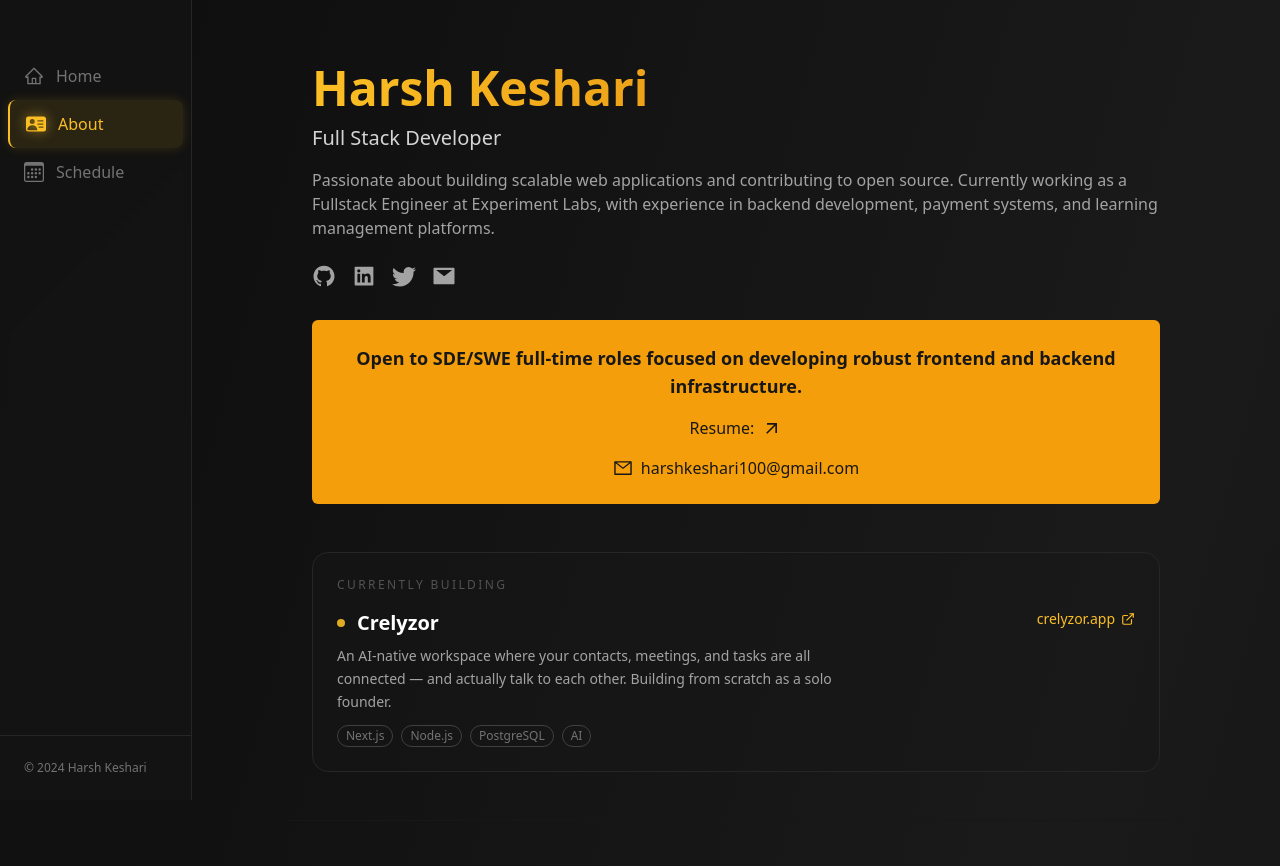
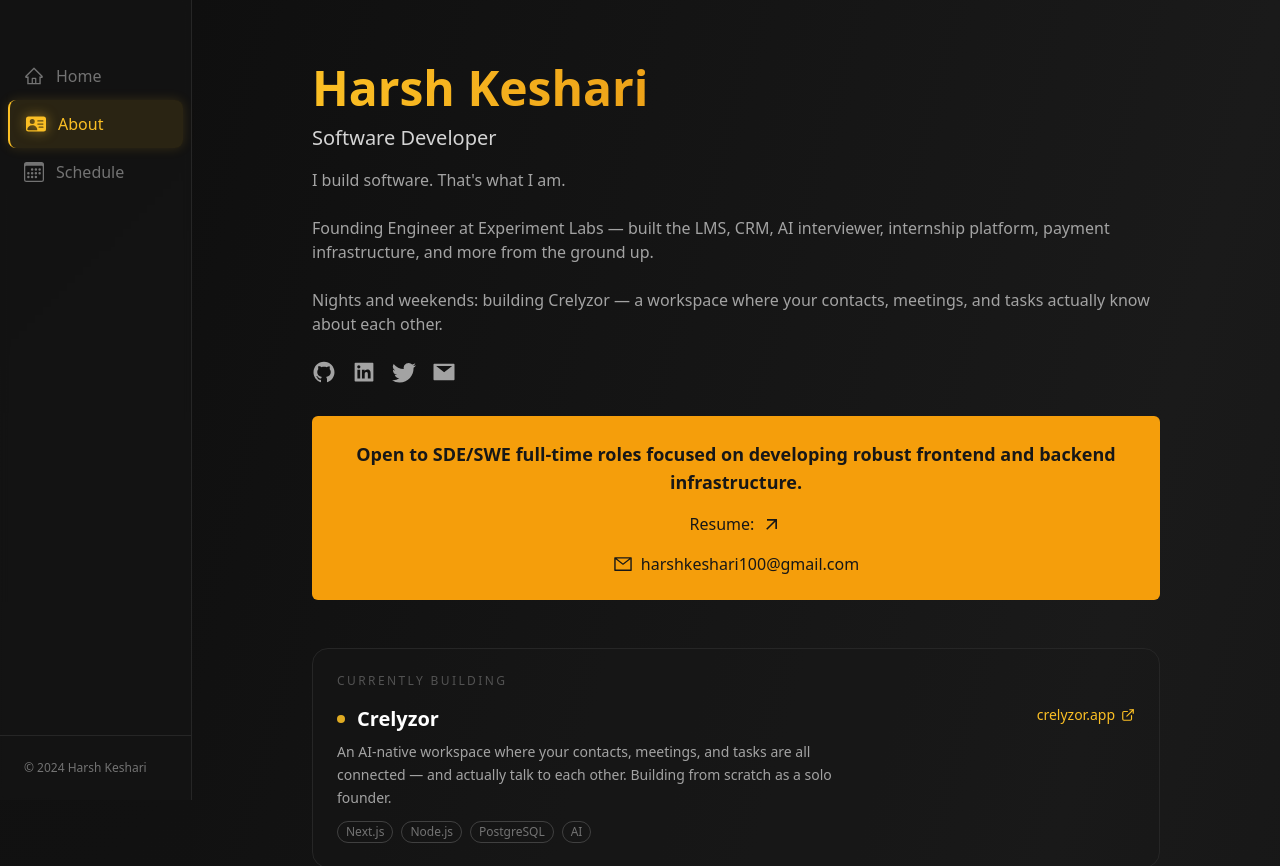
Before and after one commit to hrshkshri/portfolio, a Next.js app: page /about in a window 1280 px wide. Shown: the top 866 px of the page. Built offline with nearby package versions, Linux system fonts and the light colour scheme; a web font is replaced by a local one.

Commit message:
feat: Update Header component to reflect current role and projects

```diff
--- a/src/components/about/Header.tsx
+++ b/src/components/about/Header.tsx
@@ -9,12 +9,14 @@ const Header: React.FC = () => {
         Harsh Keshari
       </h1>
       <p className="text-lg md:text-xl text-neutral-300 mb-4">
-        Full Stack Developer
+        Software Developer
       </p>
       <p className="text-sm md:text-base text-neutral-400 leading-relaxed mb-6">
-        Passionate about building scalable web applications and contributing to open source.
-        Currently working as a Fullstack Engineer at Experiment Labs, with experience in
-        backend development, payment systems, and learning management platforms.
+        I build software. That's what I am.
+        <br /><br />
+        Founding Engineer at Experiment Labs — built the LMS, CRM, AI interviewer, internship platform, payment infrastructure, and more from the ground up.
+        <br /><br />
+        Nights and weekends: building Crelyzor — a workspace where your contacts, meetings, and tasks actually know about each other.
       </p>
 
       {/* Social Links */}
```
